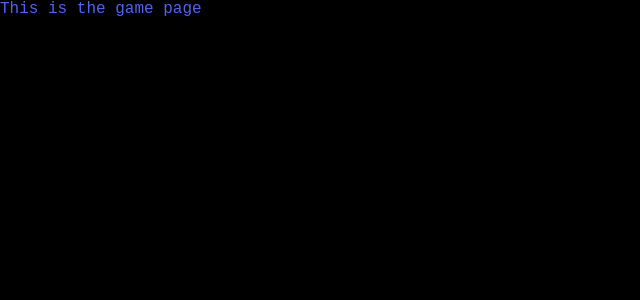
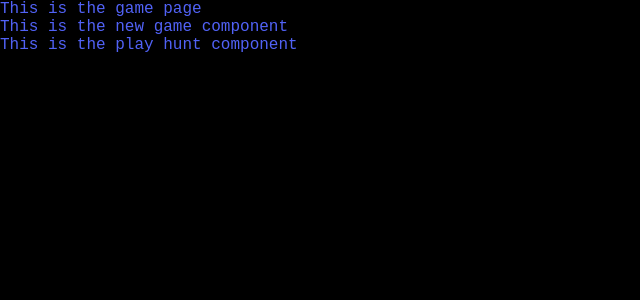
Before and after one commit to cjin2019/scavenger-html, a React app: page /game in a window 1280 px wide. Shown: the top 300 px of the page, without its empty margins (0-640 px from the left). Built offline with nearby package versions, Linux system fonts and the light colour scheme; no server answers; the HTML template or start-up script is replaced by a standard one.

Commit message:
Added some code to new game and play hunt files

```diff
--- a/client/src/components/modules/NewGame.js
+++ b/client/src/components/modules/NewGame.js
@@ -0,0 +1,17 @@
+import React, { Component } from "react";
+
+import "../../utilities.css";
+
+class NewGame extends Component {
+    constructor(props){
+        super(props);
+    }
+
+    render(){
+        return (
+            <div>This is the new game component</div>
+        );
+    }
+}
+
+export default NewGame;
--- a/client/src/components/modules/PlayHunt.js
+++ b/client/src/components/modules/PlayHunt.js
@@ -0,0 +1,17 @@
+import React, { Component } from "react";
+
+import "../../utilities.css";
+
+class PlayHunt extends Component {
+    constructor(props){
+        super(props);
+    }
+
+    render(){
+        return (
+            <div>This is the play hunt component</div>
+        );
+    }
+}
+
+export default PlayHunt;
--- a/client/src/components/pages/Game.js
+++ b/client/src/components/pages/Game.js
@@ -1,5 +1,6 @@
 import React, { Component } from "react";
-
+import NewGame from "../modules/NewGame.js";
+import PlayHunt from "../modules/PlayHunt.js";
 import "../../utilities.css";
 
 class Game extends Component {
@@ -9,7 +10,12 @@ class Game extends Component {
 
     render(){
         return (
-            <div>This is the game page</div>
+            <div>
+                <div>This is the game page</div>
+                <NewGame />
+                <PlayHunt />
+            </div>
+
         );
     }
 }
```
